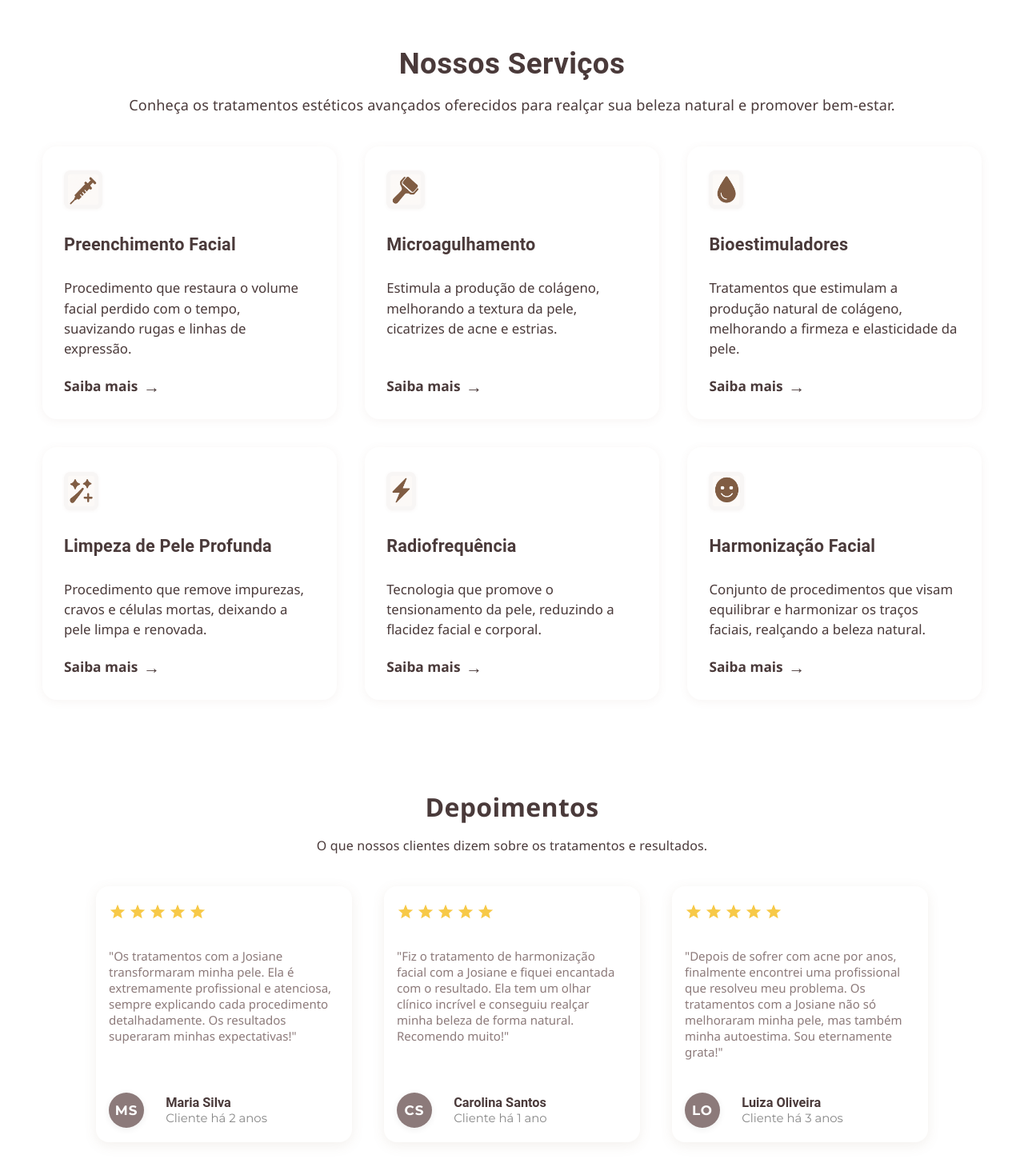
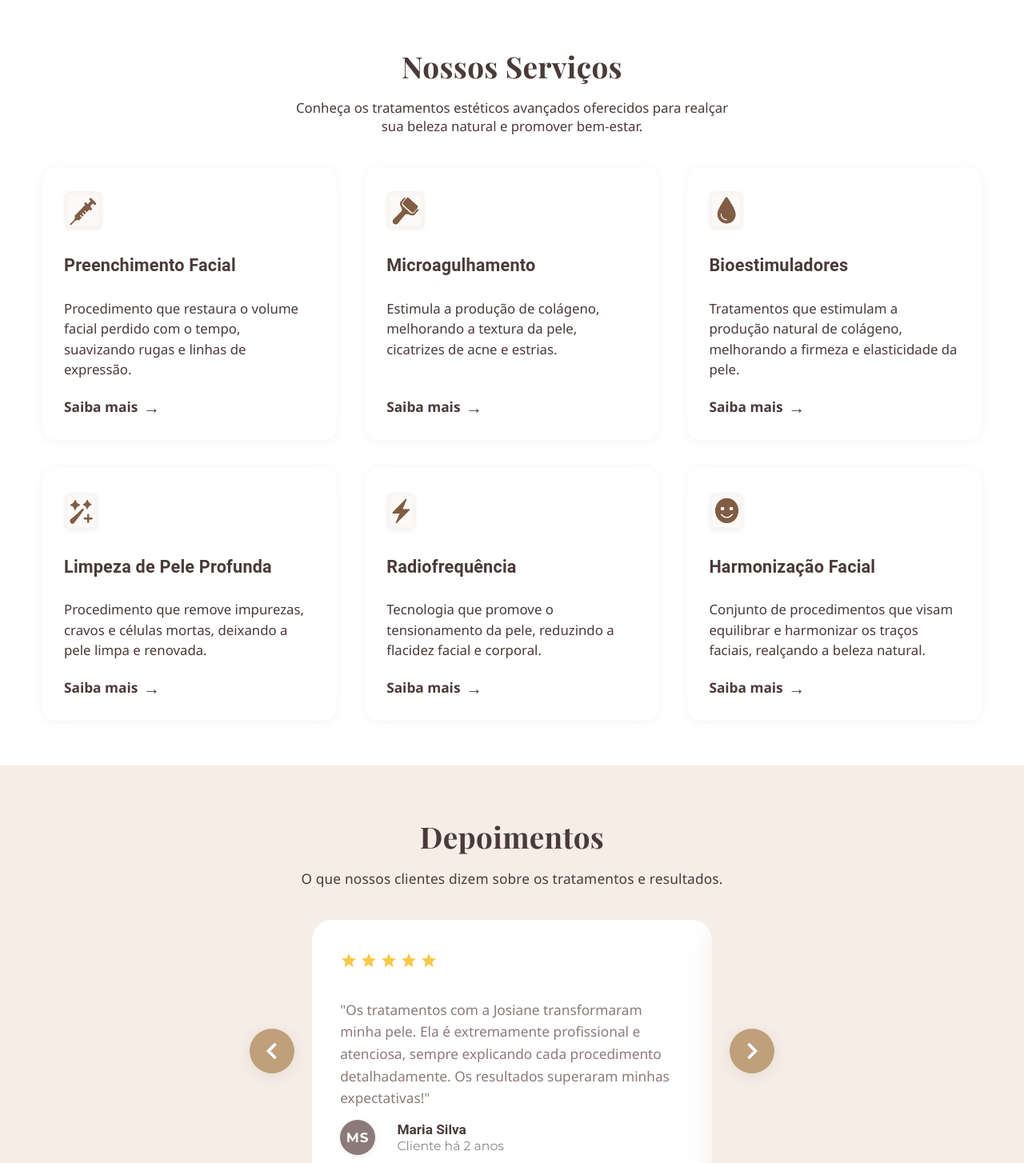
Before and after one commit to caiocvo/clinica-bioestetica, a React (Vite) app in the folder bioestetica-site/: page / in a window 1280 px wide. Shown: the part 1200-2654 px from the top of the page at 80% size. Built offline with nearby package versions, Linux system fonts and the light colour scheme.

Commit message:
Ajustes de estilos e componentes

```diff
--- a/bioestetica-site/src/components/Contato.jsx
+++ b/bioestetica-site/src/components/Contato.jsx
@@ -69,6 +69,12 @@ export default function Contato() {
   return (
     <section id="contato" className="contato">
       <div className="contato-container">
+        {/* Mensagem chamativa para mobile/tablet */}
+        <div className="contato-whatsapp-msg">
+          <span className="contato-whatsapp-only-mobile">
+            Entre em contato via WhatsApp aqui!
+          </span>
+        </div>
         <form className="contato-form" ref={formRef} onSubmit={handleSubmit}>
           <label>
             Nome Completo
--- a/bioestetica-site/src/components/Depoimentos.css
+++ b/bioestetica-site/src/components/Depoimentos.css
@@ -1,52 +1,120 @@
 .depoimentos {
-  background: var(--cor-bg);
-  padding: 3.5rem 0 3.5rem 0;
+  background: #f5ede6;
+  padding: 4rem 0 4rem 0;
   text-align: center;
 }
-.depoimentos-container {
+
+.canva-carousel-container {
   display: flex;
   align-items: center;
   justify-content: center;
-  gap: 2.5rem;
-  max-width: 1300px;
+  max-width: 600px;
   margin: 0 auto;
-  padding: 0 2vw;
-  align-items: stretch;
+  position: relative;
+  padding: 0 0.5rem;
+  box-sizing: border-box;
 }
-.depoimento-card {
+
+.canva-carousel-viewport {
+  width: 100%;
+  max-width: 500px;
+  overflow: hidden;
+  border-radius: 24px;
+  box-sizing: border-box;
+  background: transparent;
+}
+
+.canva-carousel-track {
+  display: flex;
+  transition: transform 0.5s cubic-bezier(.4,0,.2,1);
+  width: 100%;
+}
+
+.depoimento-card.canva-style {
   background: #fff;
-  border-radius: 16px;
-  box-shadow: 0 4px 16px rgba(139, 106, 83, 0.1);
-  padding: 1.3rem 1rem 1rem 1rem;
-  max-width: 320px;
-  min-width: 220px;
-  min-height: 320px;
-  height: 320px;
+  border-radius: 24px;
+  box-shadow: 0 8px 32px rgba(139, 106, 83, 0.13);
+  padding: 2.5rem 2.2rem 2rem 2.2rem;
+  min-width: 100%;
+  max-width: 100%;
+  width: 100%;
+  min-height: 220px;
   text-align: left;
   display: flex;
   flex-direction: column;
   align-items: flex-start;
   justify-content: flex-start;
-  position: relative;
+  flex-shrink: 0;
+  box-sizing: border-box;
+}
+
+.canva-arrow {
+  position: absolute;
+  top: 50%;
+  transform: translateY(-50%);
+  width: 56px;
+  height: 56px;
+  background: #bfa07a;
+  border-radius: 50%;
   border: none;
-  transition: box-shadow 0.2s, transform 0.2s;
+  color: #fff;
+  display: flex;
+  align-items: center;
+  justify-content: center;
+  cursor: pointer;
+  transition: background 0.2s;
+  box-shadow: 0 4px 16px rgba(139, 106, 83, 0.13);
+  z-index: 10;
+  font-size: 2rem;
 }
+.canva-arrow.left { left: -28px; }
+.canva-arrow.right { right: -28px; }
+.canva-arrow:disabled { opacity: 0.5; cursor: not-allowed; }
+.canva-arrow:hover { background: #a88b6a; }
+
+@media (max-width: 700px) {
+  .canva-carousel-container {
+    max-width: 98vw;
+    padding: 0 0.2rem;
+  }
+  .canva-carousel-viewport {
+    max-width: 98vw;
+    border-radius: 18px;
+  }
+  .depoimento-card.canva-style {
+    padding: 1.3rem 0.7rem 1rem 0.7rem;
+    min-height: 180px;
+    border-radius: 18px;
+  }
+  .canva-arrow {
+    width: 38px;
+    height: 38px;
+    font-size: 1.3rem;
+  }
+  .canva-arrow.left { left: -12px; }
+  .canva-arrow.right { right: -12px; }
+}
+
 .estrelas {
   display: flex;
   gap: 0.18rem;
   margin-bottom: 1.2rem;
 }
+
 .estrelas svg {
   fill: #f7c948;
 }
+
 .depoimento-texto {
   flex-grow: 1;
   width: 100%;
-  font-size: 0.94rem;
-  margin-bottom: 0.5rem;
-  color: var(--cor-marrom);
+  font-size: 1.08rem;
+  margin-bottom: 0.7rem;
+  color: var(--cor-marrom, #4a3a3a);
   font-family: "Segoe UI", "Roboto", "Arial", sans-serif;
+  line-height: 1.6;
 }
+
 .depoimento-autor {
   display: flex;
   align-items: center;
@@ -56,8 +124,9 @@
   width: 100%;
   margin-top: auto;
 }
+
 .depoimento-avatar {
-  background: var(--cor-marrom);
+  background: var(--cor-marrom, #a88b6a);
   color: #fff;
   font-weight: bold;
   font-size: 1.05rem;
@@ -72,89 +141,39 @@
   letter-spacing: 1px;
   flex-shrink: 0;
 }
+
 .depoimento-nome {
   font-weight: bold;
-  color: var(--cor-marrom-escuro);
-  font-size: 1.02rem;
+  color: var(--cor-marrom-escuro, #4a3a3a);
+  font-size: 1.08rem;
   display: block;
   margin-bottom: 0.1rem;
   font-family: "Segoe UI Semibold", "Roboto", "Arial", sans-serif;
 }
+
 .depoimento-tempo {
   color: #888;
-  font-size: 0.93rem;
+  font-size: 0.98rem;
   display: block;
 }
-.depoimentos-seta {
-  background: #a88b6a;
-  color: #fff;
-  border: none;
-  border-radius: 50%;
-  width: 44px;
-  height: 44px;
-  font-size: 1.7rem;
-  display: flex;
-  align-items: center;
-  justify-content: center;
-  cursor: pointer;
-  transition: background 0.2s, box-shadow 0.2s;
-  margin: 0 0.5rem;
-  box-shadow: 0 2px 8px rgba(0, 0, 0, 0.07);
-  outline: none;
-}
-.depoimentos-seta:hover,
-.depoimentos-seta:focus {
-  background: #b38b59;
-  box-shadow: 0 4px 16px rgba(0, 0, 0, 0.13);
-}
+
 .depoimentos-titulo {
   font-family: "Playfair Display", "Georgia", serif;
   color: #4a3a3a;
-  font-size: 2rem;
+  font-size: 2.3rem;
   font-weight: bold;
   text-align: center;
   margin-bottom: 0.7rem;
-  font-family: "Segoe UI", "Roboto", "Arial", sans-serif;
   letter-spacing: 0.01em;
 }
+
 .depoimentos-subtitulo {
   color: #4a3a3a;
-  font-size: 1rem;
+  font-size: 1.08rem;
   text-align: center;
   margin-left: 40px;
   margin-right: 40px;
   margin-bottom: 2.5rem;
-  font-family: "Montserrat", Arial, sans-serif;
   font-family: "Segoe UI", "Roboto", "Arial", sans-serif;
   letter-spacing: 0.01em;
 }
-@media (max-width: 1200px) {
-  .depoimentos-container {
-    gap: 1.2rem;
-    max-width: 98vw;
-  }
-  .depoimento-card {
-    max-width: 98vw;
-  }
-}
-@media (min-width: 901px) {
-  .depoimentos-seta {
-    display: none;
-  }
-}
-@media (max-width: 900px) {
-  .depoimentos-container {
-    flex-direction: column;
-    gap: 1.5rem;
-    padding: 0 1vw;
-  }
-  .depoimento-card {
-    max-width: 98vw;
-    min-width: 0;
-    min-height: 0;
-    padding: 2.5rem 2rem 2rem 2rem;
-  }
-  .depoimentos-seta {
-    display: flex;
-  }
-}
--- a/bioestetica-site/src/components/Depoimentos.jsx
+++ b/bioestetica-site/src/components/Depoimentos.jsx
@@ -1,4 +1,4 @@
-import React, { useState, useEffect } from "react";
+import React, { useState } from "react";
 import "./Depoimentos.css";
 
 const depoimentos = [
@@ -44,69 +44,60 @@ function Estrelas() {
   );
 }
 
+function DepoimentoCard({ depoimento }) {
+  return (
+    <div className="depoimento-card canva-style">
+      <Estrelas />
+      <p className="depoimento-texto">{depoimento.texto}</p>
+      <div className="depoimento-autor">
+        <span className="depoimento-avatar">{depoimento.iniciais}</span>
+        <div>
+          <span className="depoimento-nome">{depoimento.nome}</span>
+          <span className="depoimento-tempo">{depoimento.tempo}</span>
+        </div>
+      </div>
+    </div>
+  );
+}
+
 export default function Depoimentos() {
-  const [index, setIndex] = useState(0);
-  const [isMobile, setIsMobile] = useState(false);
+  const [currentIndex, setCurrentIndex] = useState(0);
 
-  useEffect(() => {
-    function handleResize() {
-      setIsMobile(window.innerWidth < 900);
-    }
-    handleResize();
-    window.addEventListener("resize", handleResize);
-    return () => window.removeEventListener("resize", handleResize);
-  }, []);
+  const nextDepoimento = () => {
+    setCurrentIndex((prev) => (prev + 1) % depoimentos.length);
+  };
 
-  let visiveis;
-  if (isMobile) {
-    visiveis = [depoimentos[index]];
-  } else {
-    visiveis = depoimentos;
-  }
-
-  const anterior = () =>
-    setIndex((i) => (i === 0 ? depoimentos.length - 1 : i - 1));
-  const proximo = () =>
-    setIndex((i) => (i === depoimentos.length - 1 ? 0 : i + 1));
+  const prevDepoimento = () => {
+    setCurrentIndex((prev) => (prev - 1 + depoimentos.length) % depoimentos.length);
+  };
 
   return (
-    <section id="depoimentos" className="depoimentos">
+    <section id="depoimentos" className="depoimentos canva-carousel">
       <h2 className="depoimentos-titulo">Depoimentos</h2>
       <p className="depoimentos-subtitulo">
         O que nossos clientes dizem sobre os tratamentos e resultados.
       </p>
-      <div className="depoimentos-container">
-        {isMobile && (
-          <button
-            className="depoimentos-seta"
-            onClick={anterior}
-            aria-label="Anterior"
+      <div className="canva-carousel-container">
+        <button className="canva-arrow left" onClick={prevDepoimento}>
+          <svg width="36" height="36" viewBox="0 0 24 24" fill="none" stroke="currentColor" strokeWidth="2.5">
+            <polyline points="15 18 9 12 15 6" />
+          </svg>
+        </button>
+        <div className="canva-carousel-viewport">
+          <div
+            className="canva-carousel-track"
+            style={{ transform: `translateX(-${currentIndex * 100}%)` }}
           >
-            &#60;
-          </button>
-        )}
-        {visiveis.map((d, idx) => (
-          <div className="depoimento-card" key={d.nome}>
-            <Estrelas />
-            <p className="depoimento-texto">{d.texto}</p>
-            <div className="depoimento-autor">
-              <span className="depoimento-avatar">{d.iniciais}</span>
-              <div>
-                <span className="depoimento-nome">{d.nome}</span>
-                <span className="depoimento-tempo">{d.tempo}</span>
-              </div>
-            </div>
+            {depoimentos.map((depoimento, idx) => (
+              <DepoimentoCard key={idx} depoimento={depoimento} />
+            ))}
           </div>
-        ))}
-        {isMobile && (
-          <button
-            className="depoimentos-seta"
-            onClick={proximo}
-            aria-label="Próximo"
-          >
-            &#62;
-          </button>
-        )}
+        </div>
+        <button className="canva-arrow right" onClick={nextDepoimento}>
+          <svg width="36" height="36" viewBox="0 0 24 24" fill="none" stroke="currentColor" strokeWidth="2.5">
+            <polyline points="9 6 15 12 9 18" />
+          </svg>
+        </button>
       </div>
     </section>
   );
--- a/bioestetica-site/src/components/Hero.css
+++ b/bioestetica-site/src/components/Hero.css
@@ -55,6 +55,23 @@
 .hero-btn:hover {
   background: var(--cor-rose);
 }
+.hero-img {
+  width: 100%;
+  max-width: 420px;
+  height: auto;
+  display: block;
+  margin: 0 auto;
+}
+
+@media (max-width: 900px) {
+  .hero-img {
+    max-width: 95vw;
+    height: auto;
+    min-height: 340px;
+    object-fit: cover;
+  }
+}
+
 @media (max-width: 600px) {
   .hero-card {
     padding: 2rem 1rem;
--- a/bioestetica-site/src/components/Servicos.css
+++ b/bioestetica-site/src/components/Servicos.css
@@ -80,26 +80,48 @@
   color: var(--cor-rose);
 }
 .servicos-titulo {
-  font-family: "Segoe UI Semibold", "Roboto", "Arial", sans-serif;
-  color: var(--cor-marrom-escuro);
+  font-family: "Playfair Display", "Georgia", serif;
+  color: #4a3a3a;
   font-size: 2.3rem;
-  font-weight: 700;
+  font-weight: bold;
   text-align: center;
   margin-bottom: 0.7rem;
   letter-spacing: 0.01em;
 }
 .servicos-subtitulo {
-  color: var(--cor-marrom-escuro);
-  font-size: 1.13rem;
+  color: #4a3a3a;
+  font-size: 1.05rem;
   text-align: center;
-  margin-bottom: 2.5rem;
-  font-family: "Segoe UI", "Roboto", "Arial", sans-serif;
-  letter-spacing: 0.01em;
+  margin: 16px auto 40px auto;
+  font-family: "Segoe UI", Roboto, Arial, sans-serif;
+  max-width: 600px;
+  padding-left: 16px;
+  padding-right: 16px;
 }
 @media (max-width: 1000px) {
   .servicos-grid {
-    grid-template-columns: 1fr 1fr;
-    gap: 1.5rem 1.5rem;
+    grid-template-columns: 1fr;
+    gap: 1.2rem;
+    padding-left: 12px;
+    padding-right: 12px;
+  }
+  .servico-card {
+    padding: 1.5rem 1rem 1.2rem 1rem;
+  }
+  .servicos-titulo {
+    font-size: 1.7rem;
+  }
+  .servicos-subtitulo {
+    font-size: 1rem;
+  }
+  .servico-titulo {
+    font-size: 1.13rem;
+  }
+  .servico-desc {
+    font-size: 0.97rem;
+  }
+  .servico-link {
+    font-size: 0.97rem;
   }
 }
 @media (max-width: 700px) {
```
Also changed, not shown: bioestetica-site/src/components/Contato.css (+50 -2 lines), bioestetica-site/src/components/Footer.css (+16 -1 lines), bioestetica-site/src/components/Header.css (+29 -15 lines), bioestetica-site/src/components/Sobre.css (+69 -90 lines).
